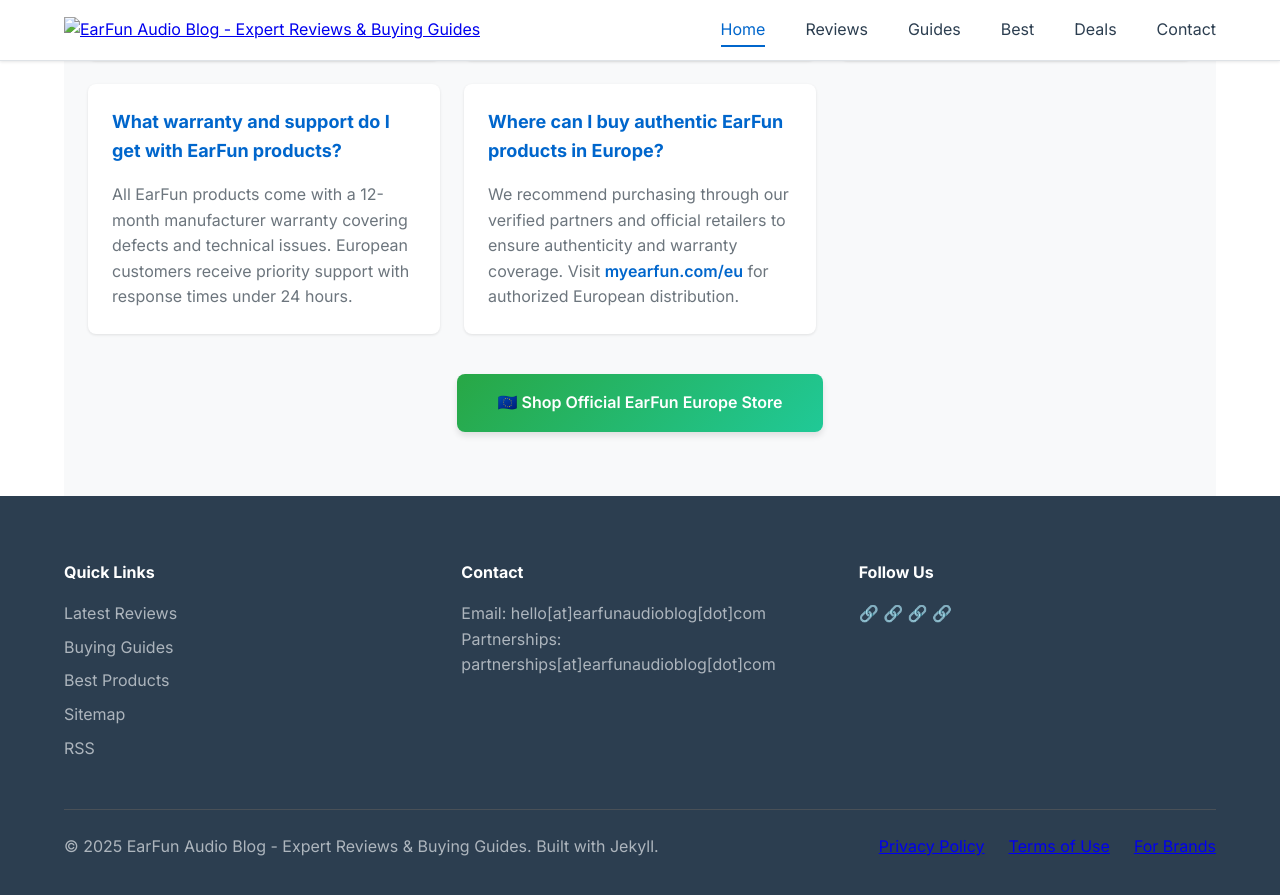
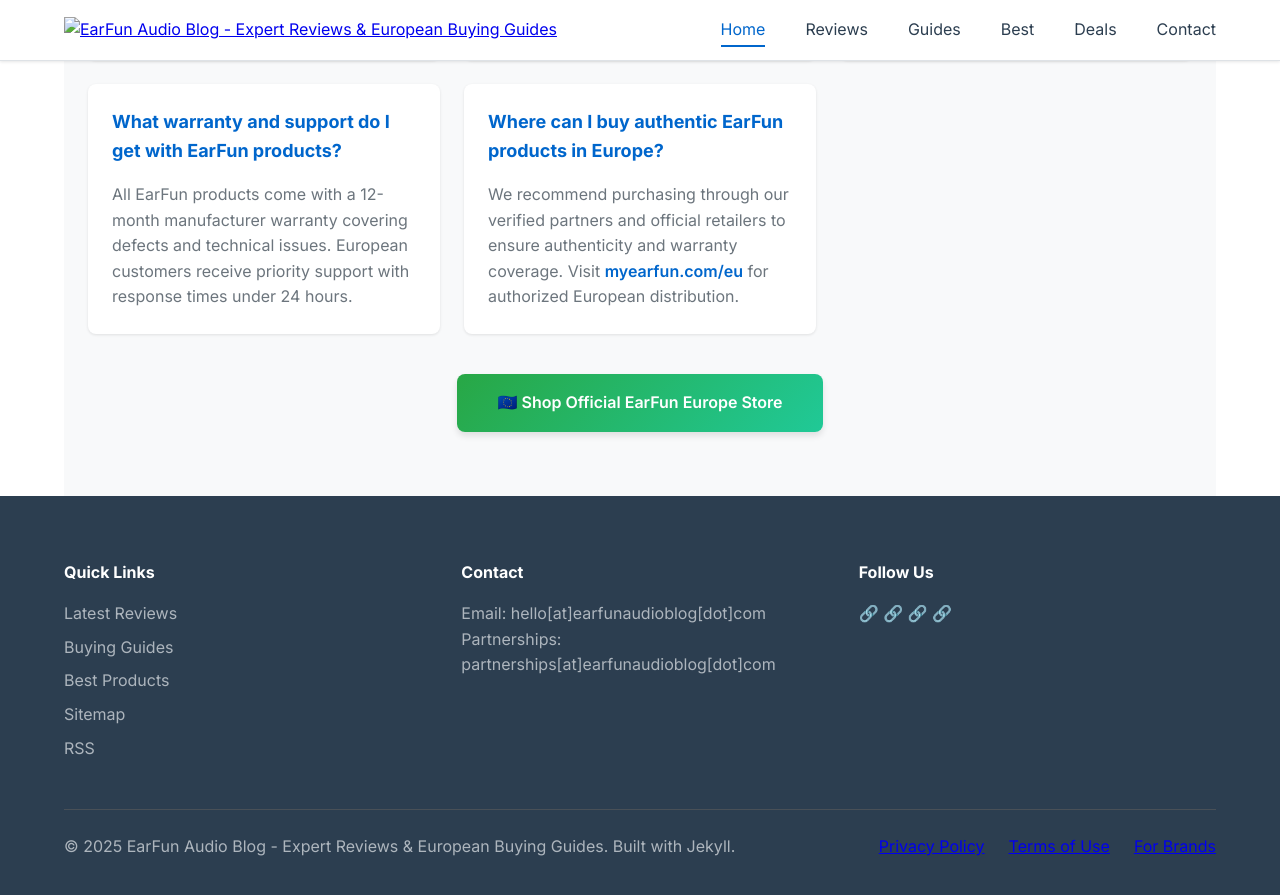
Before and after one commit to ArtificialSight/earfun-audio-blog, a Jekyll site: the page built from index.html, in a window 1280 px wide and 900 px high, scrolled down 4618 px. Shown: the top 895 px of the window. Built offline with Jekyll 4.4.1, drawn with Linux system fonts in a browser that asks for light colours; the list of posts is cut into pages by our own code; part of the change alters nothing that is shown.

Commit message:
Final configuration updates and European market optimization
Co-authored-by: ArtificialSight <231749962+ArtificialSight@users.noreply.github.com>

```diff
--- a/_config.yml
+++ b/_config.yml
@@ -1,8 +1,8 @@
 # Site Settings
-title: "EarFun Audio Blog - Expert Reviews & Buying Guides"
-description: "Honest audio gear reviews, EarFun product guides, buying recommendations, and exclusive deals. Your trusted source for audio equipment insights."
-tagline: "Your Trusted Audio Guide"
-keywords: "EarFun reviews, audio gear, headphones, earbuds, wireless earphones, bluetooth speakers, audio equipment reviews"
+title: "EarFun Audio Blog - Expert Reviews & European Buying Guides"
+description: "Professional audio gear reviews, EarFun product guides, and European buying recommendations. Your trusted source for audio equipment insights with focus on myearfun.com/eu."
+tagline: "Your Trusted Audio Guide for Europe"
+keywords: "EarFun reviews Europe, audio gear EU, headphones Europe, earbuds EU, wireless earphones Europe, bluetooth speakers EU, audio equipment reviews European market"
 author: "EarFun Audio Blog"
 email: "hello@earfunaudioblog.com"
 
@@ -40,6 +40,7 @@ plugins:
 url: "https://artificialsight.github.io"
 baseurl: "/earfun-audio-blog"
 permalink: /:year/:month/:day/:title/
+canonical_url: "https://www.myearfun.com/eu"
 
 # SEO & Social
 social:
```
